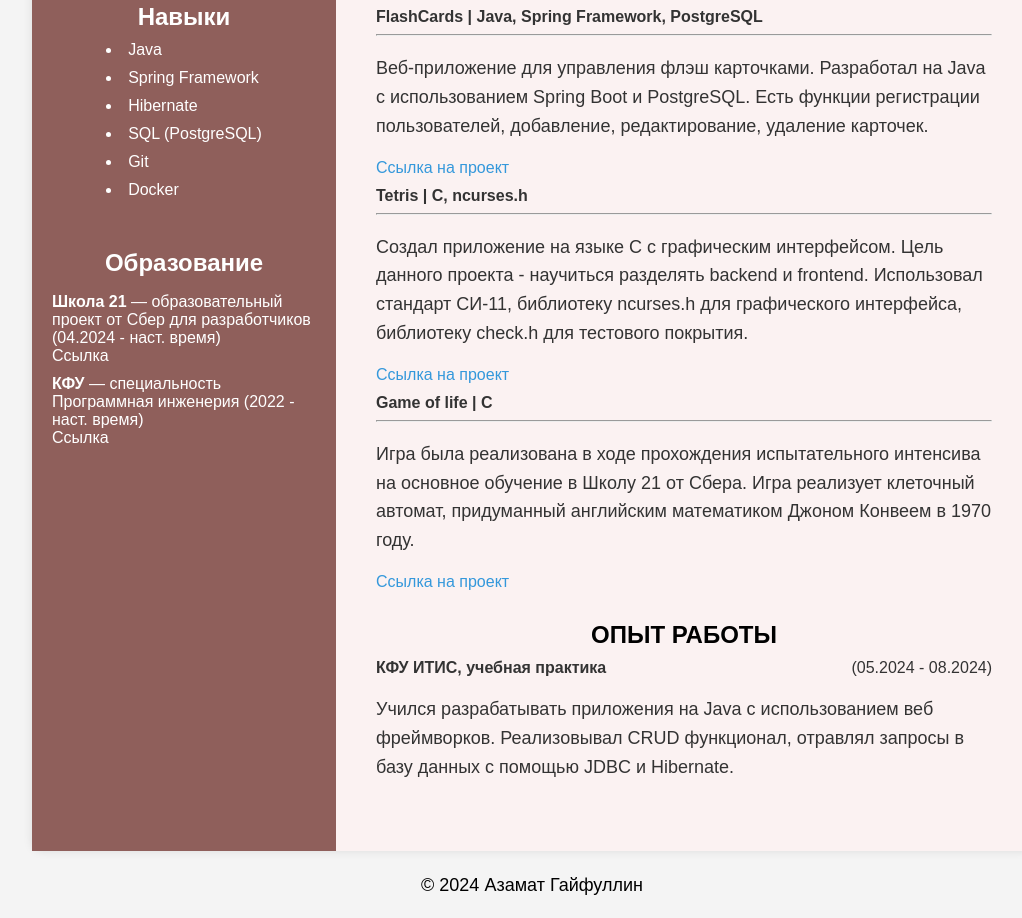
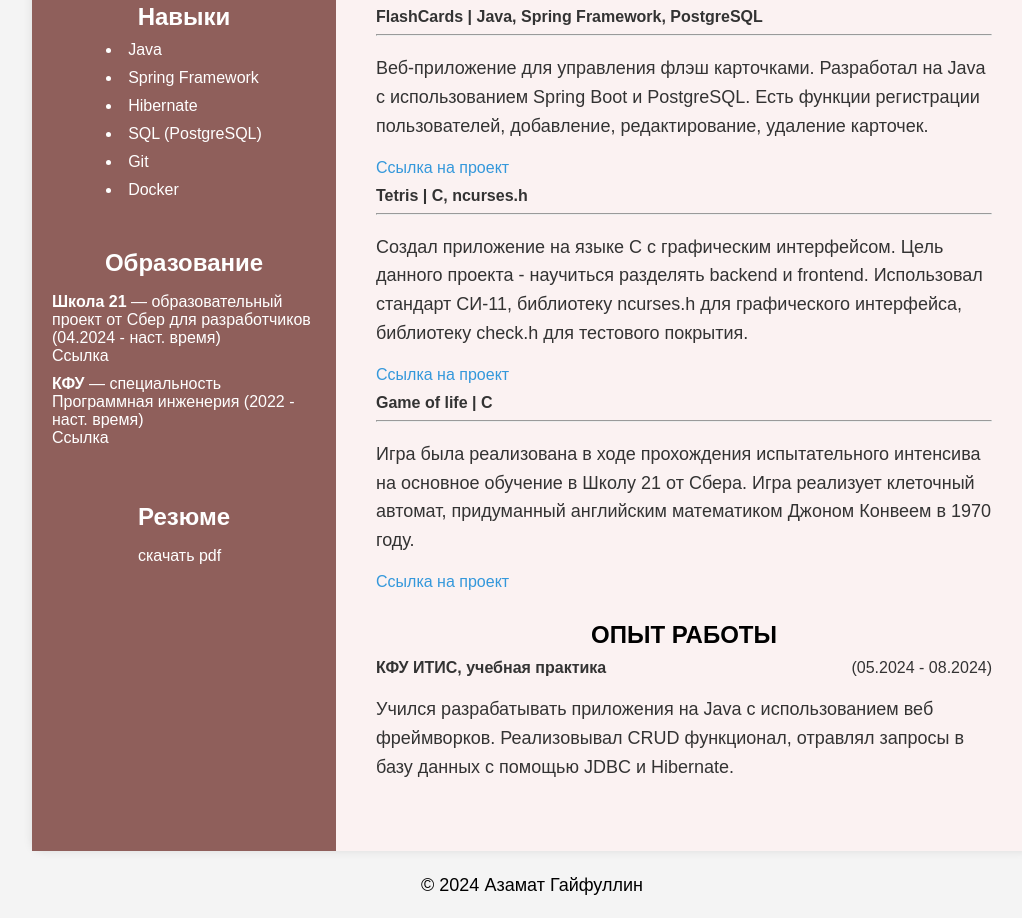
Before and after one commit to lyalkid/lyalkid.github.io, a plain HTML site: page index.html in a window 1280 px wide. Shown: the part 507-1425 px from the top of the page, without its empty margins (108-1130 px from the left). Drawn offline with Linux system fonts and the light colour scheme.

Commit message:
added links to pdf

```diff
--- a/index.html
+++ b/index.html
@@ -98,6 +98,7 @@
                     <li>GitHub: <a href="https://github.com/lyalkid/" target="_blank" style="color: white;">github.com/lyalkid</a></li>
                     <li>Telegram: <a href="https://t.me/lyalkid" target="_blank" style="color: white;">@lyalkid</a></li>
                     <li>Казань / не готов к переезду</li>
+                    <li></li>
                 </ul>
             </div>
 
@@ -122,6 +123,15 @@
                     </li>
                 </ul>
             </div>
+
+            <div class="cv">
+                <h2 style="color: white;">Резюме</h2>
+                <ul align="left">
+                    <li> <a href="https://disk.yandex.ru/d/RNVflWttQJlljQ" target="_blank" style="color: white;">скачать pdf</a></li>
+
+                </ul>
+            </div>
+
         </div>
 
         <!-- Правая колонка -->
```
